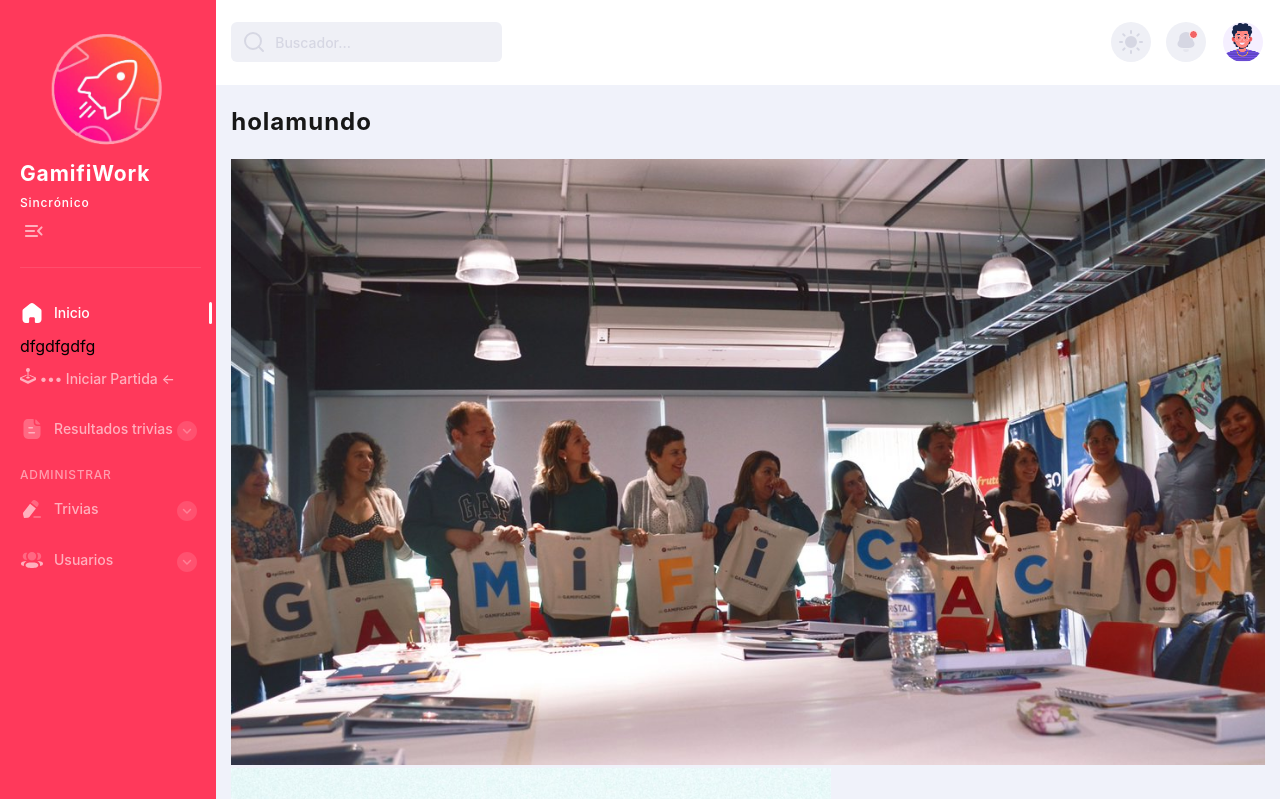
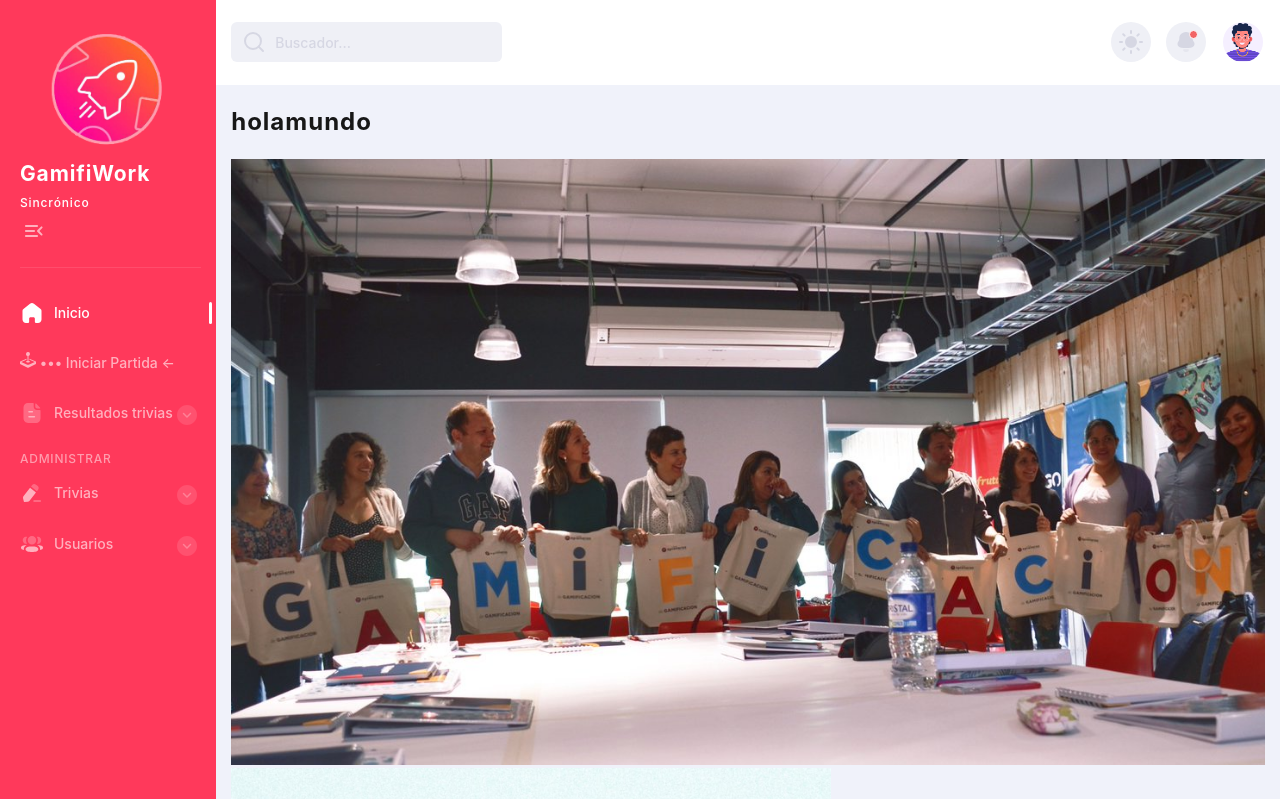
Before and after one commit to Niizhyta/Portafolio_v1, a Django app: page /home/ in a window 1280 px wide. Shown: the top 799 px of the page. Run offline with Django 3.2, Linux system fonts and the light colour scheme; some libraries are stand-ins or nearby versions.

Commit message:
yapo brau

```diff
--- a/app/templates/app/base.html
+++ b/app/templates/app/base.html
@@ -73,7 +73,7 @@
                   <a href="usuarios.html"><span class="icon user-3" aria-hidden="true"></span>Administrar Usuarios</a>
                </li> -->
 
-                dfgdfgdfg
+
                 <li><a href=""aria-hidden="true"><span><svg xmlns="http://www.w3.org/2000/svg" width="16" height="16" fill="currentColor" class="bi bi-joystick" viewBox="0 0 16 16">
                   <path d="M10 2a2 2 0 0 1-1.5 1.937v5.087c.863.083 1.5.377 1.5.726 0 .414-.895.75-2 .75s-2-.336-2-.75c0-.35.637-.643 1.5-.726V3.937A2 2 0 1 1 10 2z"/>
                   <path d="M0 9.665v1.717a1 1 0 0 0 .553.894l6.553 3.277a2 2 0 0 0 1.788 0l6.553-3.277a1 1 0 0 0 .553-.894V9.665c0-.1-.06-.19-.152-.23L9.5 6.715v.993l5.227 2.178a.125.125 0 0 1 .001.23l-5.94 2.546a2 2 0 0 1-1.576 0l-5.94-2.546a.125.125 0 0 1 .001-.23L6.5 7.708l-.013-.988L.152 9.435a.25.25 0 0 0-.152.23z"/>
--- a/app/templates/app/partida.html
+++ b/app/templates/app/partida.html
@@ -9,5 +9,5 @@
 <h1 class="main-title">holamundo</h1>
  <!--Abajo comienza a editar tu pagina-->
 
-
+blablablablaabl
 {% endblock %}
```
